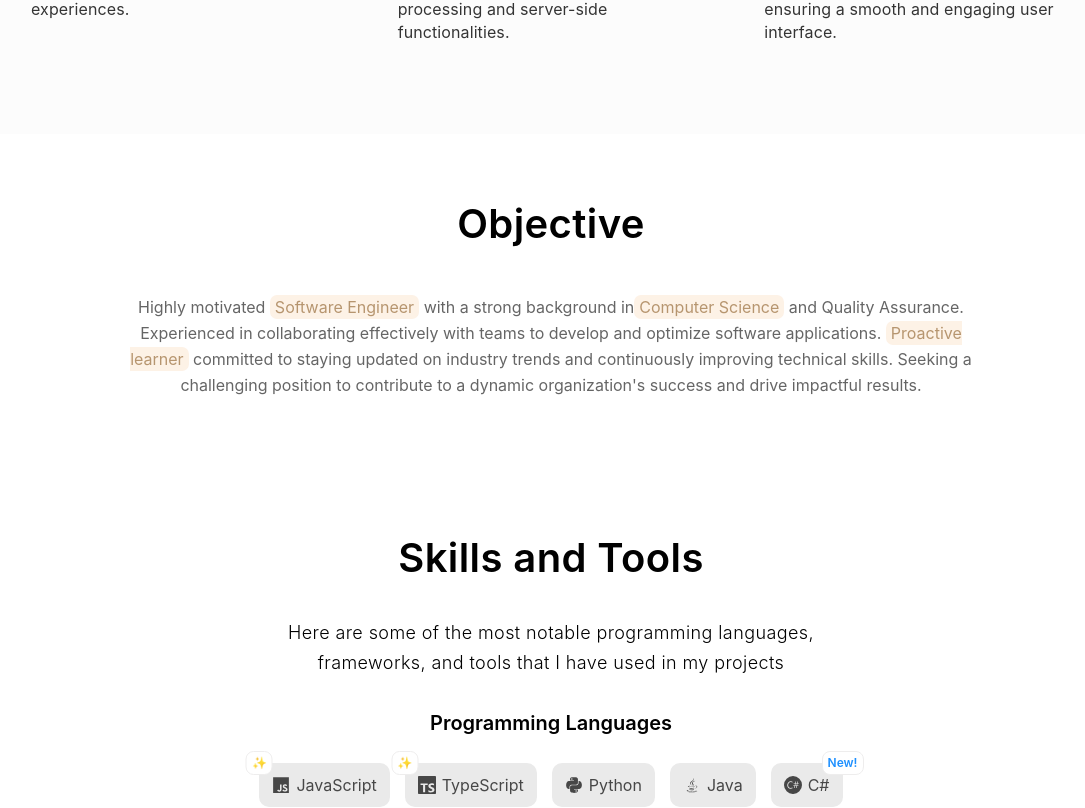
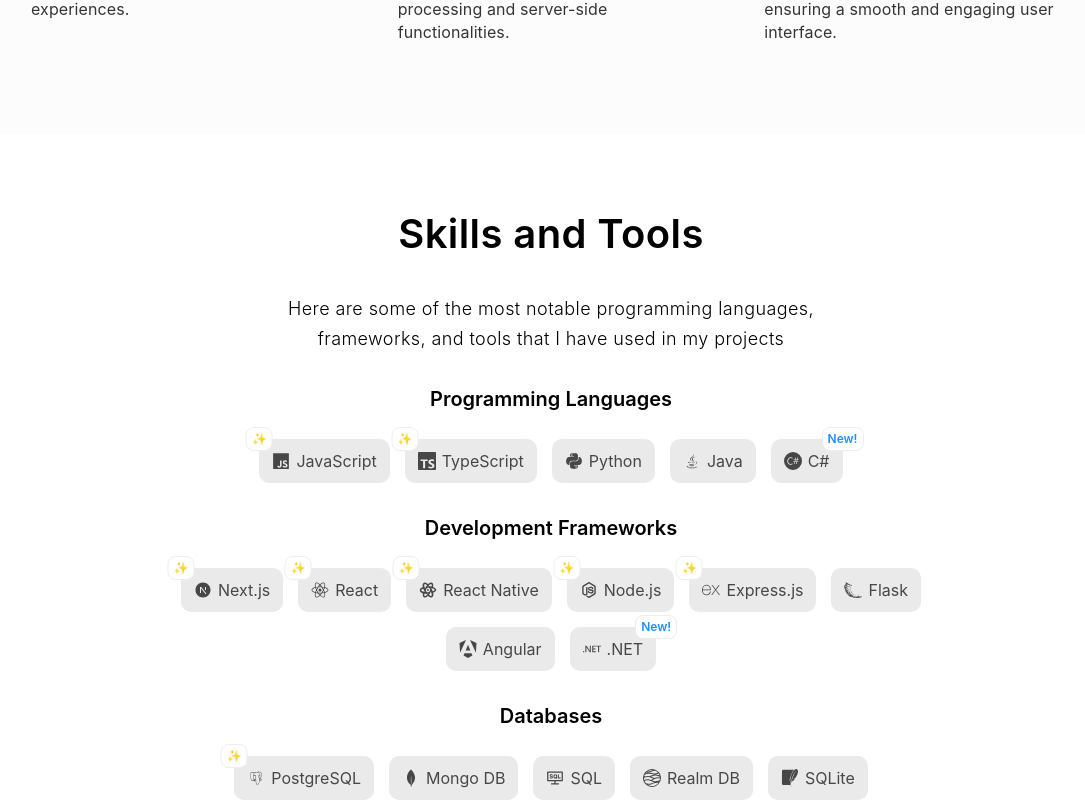
Before and after one commit to brianMunyao/brian-portfolio, a React (Vite) app: page / in a window 1280 px wide. Shown: the part 1240-2048 px from the top of the page, without its empty margins (89-1174 px from the left). Built offline with nearby package versions, Linux system fonts and the light colour scheme.

Commit message:
feat: reorder sections in HomePage for improved layout flow

```diff
--- a/src/routes/home.tsx
+++ b/src/routes/home.tsx
@@ -12,11 +12,11 @@
 
 			<ServicesSection />
 
-			<ObjectiveSection />
-
 			<SkillsSection />
 
 			<ProjectsSection />
+
+			<ObjectiveSection />
 
 			<ContactSection />
 		</div>
```
